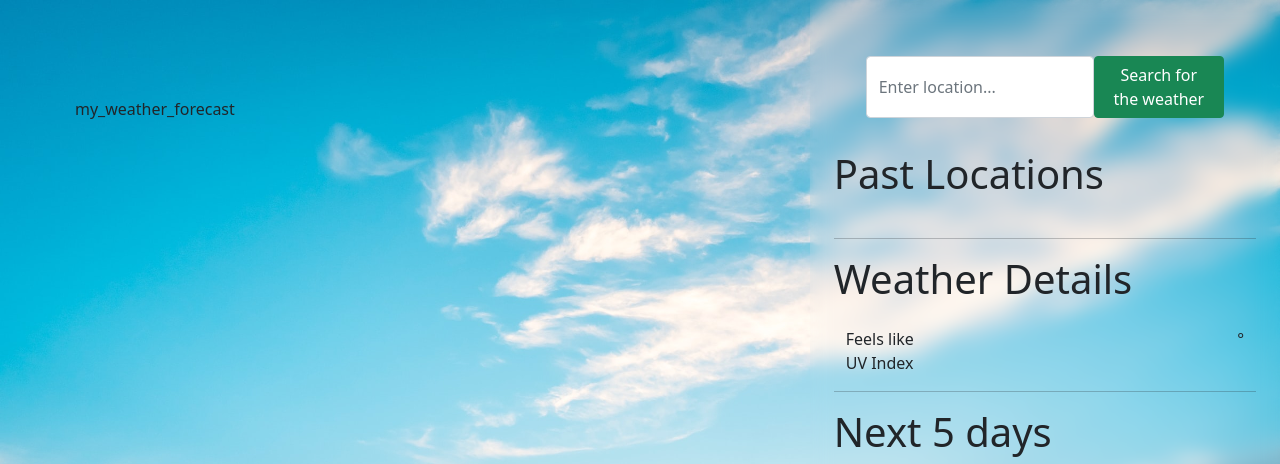
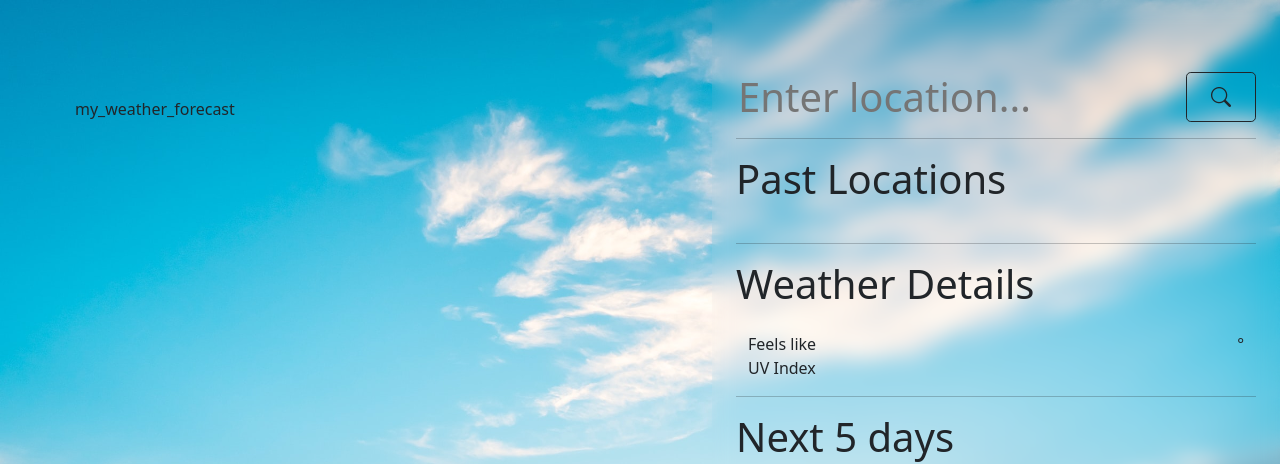
Before and after one commit to juyeon-rachel-goh/Weather_API, an Angular app: page /home in a window 1280 px wide. Shown: the top 464 px of the page. Built offline with nearby package versions, Linux system fonts and the light colour scheme; no server answers.

Commit message:
updated CSS

```diff
--- a/src/app/home/components/side-bar/side-bar.component.css
+++ b/src/app/home/components/side-bar/side-bar.component.css
@@ -5,3 +5,16 @@
 .padding {
   padding: 24px;
 }
+
+input,
+input:valid {
+  background-color: transparent;
+  border: none;
+}
+
+input:-webkit-autofill,
+input:-webkit-autofill:hover,
+input:-webkit-autofill:focus,
+input:-webkit-autofill:active {
+  transition: background-color 5000s ease-in-out 0s;
+}
--- a/src/app/home/components/side-bar/side-bar.component.html
+++ b/src/app/home/components/side-bar/side-bar.component.html
@@ -1,20 +1,24 @@
 <div class="blur padding h-100">
   <form>
-    <div class="form-group p-3">
-      <div class="d-flex p-3">
+    <div class="form-group pt-5">
+      <div class="d-flex">
         <input
-          class="form-control"
+          class="textbar display-6"
+          style="width: 450px"
           type="text"
           id="searchLocation"
           placeholder="Enter location..."
           [formControl]="searchFormControl"
         />
-        <button type="button" class="btn btn-success btn-md" (click)="search()">
-          Search for the weather
-        </button>
+        <button
+          type="button"
+          class="btn btn-outline-dark btn-lg bi-search px-4"
+          (click)="search()"
+        ></button>
       </div>
     </div>
   </form>
+  <hr />
   <div class="display-6 pb-4">Past Locations</div>
   <hr />
   <div class="display-6 pb-4">Weather Details</div>
@@ -27,7 +31,7 @@
         }}°
       </span>
     </div>
-    <div class="d-flex flex-row">
+    <div class="d-flex flex-row justify-content-between">
       <span>UV Index</span>
       <span>
         {{ (weatherStateService.mostRecentWeather | async)?.current?.uvIndex }}
--- a/src/app/home/components/weather-data-row/weather-data-row.component.html
+++ b/src/app/home/components/weather-data-row/weather-data-row.component.html
@@ -2,23 +2,32 @@
   <div class="d-flex flex-row justify-content-between">
     <span>{{ weather.dateTime | date: "EEEE d" }}</span>
     <span>{{ weather.temperature }}°</span>
-    <p>
     <button
       type="button"
-        class="btn btn-outline-primary"
+      class="btn btn-outline-dark"
       (click)="collapse.toggle()"
       [attr.aria-expanded]="!isCollapsed"
       aria-controls="collapseExample"
     >
-        Toggle
+      <i
+        [ngClass]="{
+          'bi-arrow-up': !isCollapsed,
+          'bi-arrow-down ': isCollapsed,
+          bi: true
+        }"
+        placement="top"
+        [ngbTooltip]="isCollapsed ? 'Expand' : 'Collapse'"
+      ></i>
     </button>
-    </p>
+  </div>
   <div #collapse="ngbCollapse" [(ngbCollapse)]="isCollapsed">
-      <div class="card">
-        <div class="card-body">
+    <div
+      class="d-flex flex-row justify-content-between p-3 border border-dark rounded"
+    >
+      <div>Feels Like</div>
       <span>{{ weather.feelsLike }}</span>
+      <div>UV Index</div>
+      <span>{{ weather.uvIndex }}</span>
     </div>
   </div>
 </div>
-  </div>
-</div>
--- a/src/app/home/home.module.ts
+++ b/src/app/home/home.module.ts
@@ -4,7 +4,10 @@ import { HomeRoutingModule } from './home-routing.module';
 import { HomeComponent } from './components/home/home.component';
 import { SideBarComponent } from './components/side-bar/side-bar.component';
 import { ReactiveFormsModule } from '@angular/forms';
-import { NgbCollapseModule } from '@ng-bootstrap/ng-bootstrap';
+import {
+  NgbCollapseModule,
+  NgbTooltipModule,
+} from '@ng-bootstrap/ng-bootstrap';
 import { WeatherDataRowComponent } from './components/weather-data-row/weather-data-row.component';
 
 @NgModule({
@@ -14,6 +17,7 @@ import { WeatherDataRowComponent } from './components/weather-data-row/weather-d
     HomeRoutingModule,
     ReactiveFormsModule,
     NgbCollapseModule,
+    NgbTooltipModule,
   ],
 })
 export class HomeModule {}
--- a/src/styles.css
+++ b/src/styles.css
@@ -1,4 +1,7 @@
 /* You can add global styles to this file, and also import other style files */
+@import "../node_modules/bootstrap/dist/css/bootstrap.css";
+@import "../node_modules/bootstrap-icons/font/bootstrap-icons.css";
+
 body {
   background-image: url("./image/day.jpg");
   background-repeat: no-repeat;
```
Lines whose indentation alone changed are shown as unchanged.
